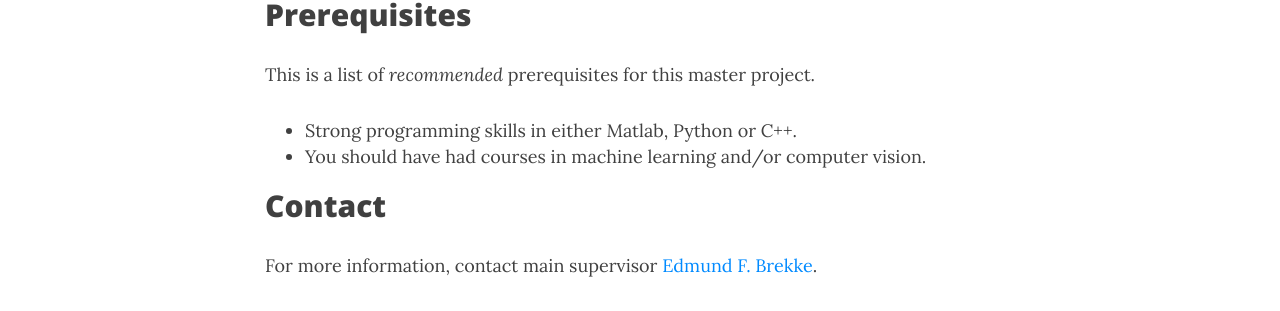
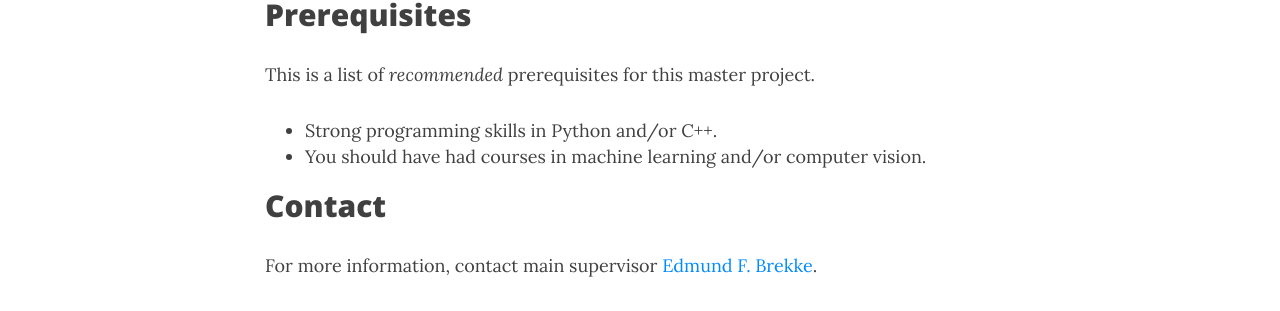
Before and after one commit to autosit/autosit.github.io, a Jekyll site: the page built from _posts/2024-03-21-irdiffusion.md, in a window 1280 px wide and 900 px high, scrolled down 1206 px. Shown: the part 141-452 px from the top of the window. Built offline with Jekyll 4.4.1, drawn with Linux system fonts in a browser that asks for light colours; nearby versions of some CDN libraries.

```diff
--- a/_posts/2024-03-21-irdiffusion.md
+++ b/_posts/2024-03-21-irdiffusion.md
@@ -37,7 +37,7 @@
 ## Prerequisites
 This is a list of *recommended* prerequisites for this master project.
 
-- Strong programming skills in either Matlab, Python or C++.
+- Strong programming skills in Python and/or C++.
 - You should have had courses in machine learning and/or computer vision.
 
 ## Contact
```
